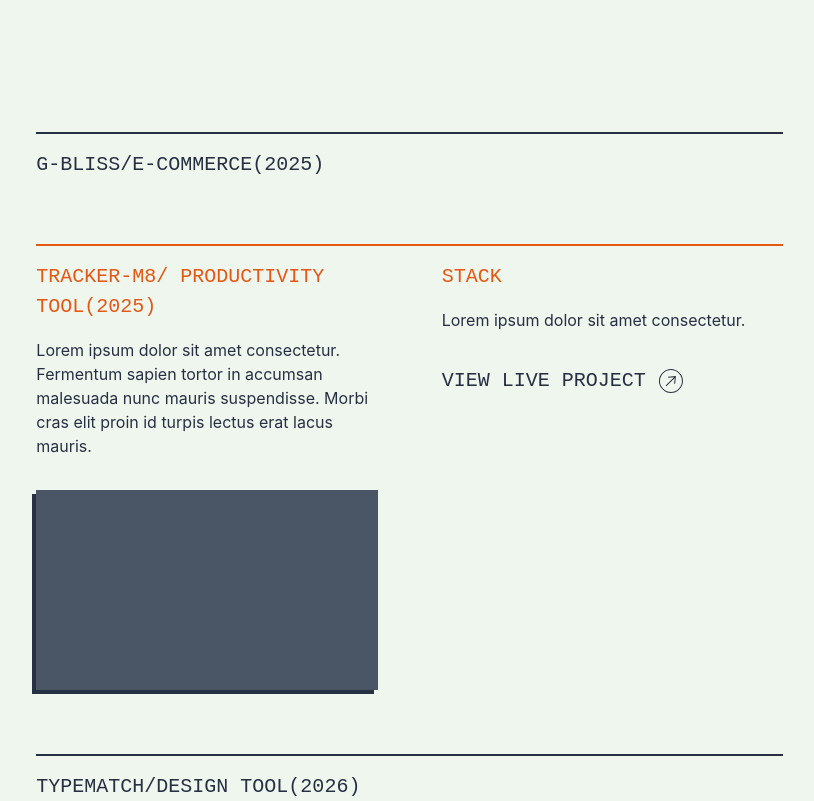
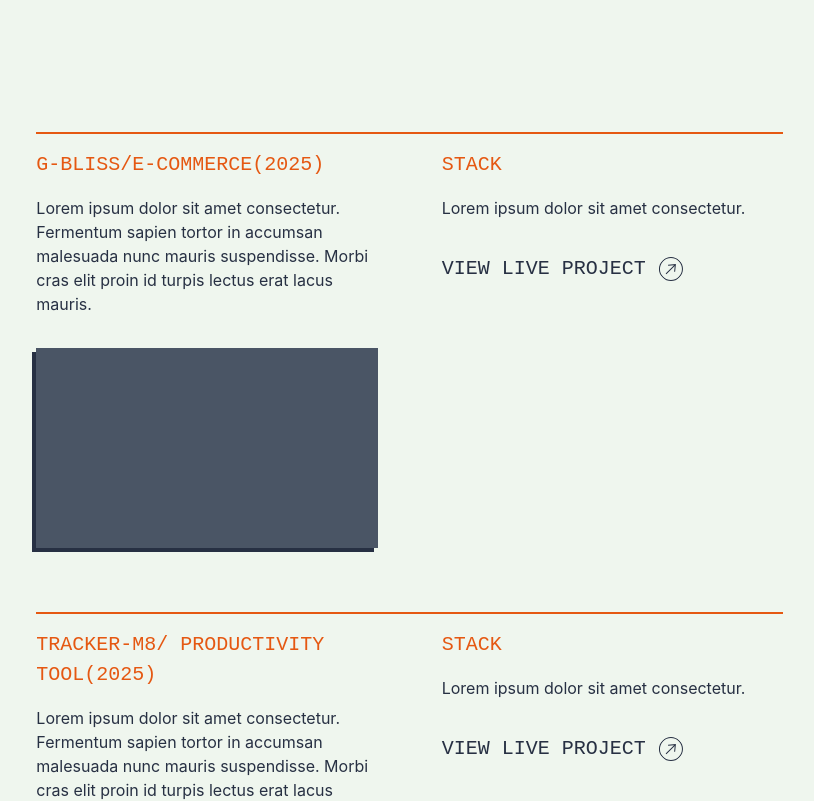
Before and after one commit to shockwavebolt/Portfolio, a React app in the folder portfolio/: page / in a window 1280 px wide. Shown: the part 1680-2481 px from the top of the page, without its empty margins (433-1247 px from the left). Built offline with nearby package versions, Linux system fonts and the light colour scheme; the HTML template or start-up script is replaced by a standard one.

Commit message:
Removed project opening feature

```diff
--- a/portfolio/src/components/Project.jsx
+++ b/portfolio/src/components/Project.jsx
@@ -1,33 +1,18 @@
-import { forwardRef } from "react";
-
-const Project = forwardRef(function Project(
-  { title, description, stack, link, open },
-  ref,
-) {
+function Project({ title, description, stack, link }) {
   return (
-    <div
-      ref={ref}
-      className={`col-span-full md:col-span-3 lg:col-span-4 w-full border-t-2 border-solid transition-colors duration-300 ${open ? "border-accent" : "border-secondary"} pt-4 grid grid-cols-subgrid`}
-    >
+    <div className="col-span-full md:col-span-3 lg:col-span-4 w-full border-t-2 border-solid border-accent pt-4 grid grid-cols-subgrid">
       <div className="col-span-full md:col-start-1 md:col-span-2 flex flex-col gap-8">
         <div className="flex flex-col gap-4">
-          <label
-            className={`text-[14px] md:text-[16px] lg:text-[20px] font-ibm transition-colors duration-300 ${open ? "text-accent" : "text-secondary"}`}
-          >
+          <label className="text-[14px] md:text-[16px] lg:text-[20px] font-ibm text-accent">
             {title}
           </label>
-          {open && (
           <p className="text-[14px] md:text-[16px] lg:text-[16px] font-inter">
             {description}
           </p>
-          )}
         </div>
-        {open && (
         <div className="bg-gray-600 h-50 shadow-[-4px_4px_0_0_#273043]"></div>
-        )}
       </div>
 
-      {open && (
       <div className="col-span-full md:col-start-3 md:col-span-1 lg:col-span-2 flex flex-col gap-8">
         <div className="flex flex-col mt-8 gap-4 md:mt-0">
           <label className="text-[14px] md:text-[16px] lg:text-[20px] font-ibm text-accent">
@@ -76,9 +61,8 @@ const Project = forwardRef(function Project(
           </span>
         </a>
       </div>
-      )}
     </div>
   );
-});
+}
 
 export default Project;
--- a/portfolio/src/components/Projects.jsx
+++ b/portfolio/src/components/Projects.jsx
@@ -1,4 +1,3 @@
-import { useState, useEffect, useRef } from "react";
 import Project from "./Project";
 
 const projectsData = [
@@ -26,43 +25,13 @@ const projectsData = [
 ];
 
 function Projects() {
-  const [activeIndex, setActiveIndex] = useState(-1);
-  const itemRefs = useRef([]);
-
-  useEffect(() => {
-    const handleScroll = () => {
-      const trigger = window.innerHeight * 0.6;
-      let newActive = -1;
-
-      itemRefs.current.forEach((el, i) => {
-        if (!el) return;
-        if (el.getBoundingClientRect().top < trigger) {
-          newActive = i;
-        }
-      });
-
-      setActiveIndex(newActive);
-    };
-
-    window.addEventListener("scroll", handleScroll, { passive: true });
-    handleScroll();
-    return () => window.removeEventListener("scroll", handleScroll);
-  }, []);
-
   return (
     <div
       id="projects"
       className="my-24 md:col-start-2 lg:col-start-3 md:col-span-3 lg:col-span-4 grid grid-cols-subgrid gap-y-16"
     >
-      {projectsData.map((project, i) => (
-        <Project
-          key={project.title}
-          ref={(el) => {
-            itemRefs.current[i] = el;
-          }}
-          {...project}
-          open={activeIndex === i}
-        />
+      {projectsData.map((project) => (
+        <Project key={project.title} {...project} />
       ))}
     </div>
   );
```
Lines whose indentation alone changed are shown as unchanged.
